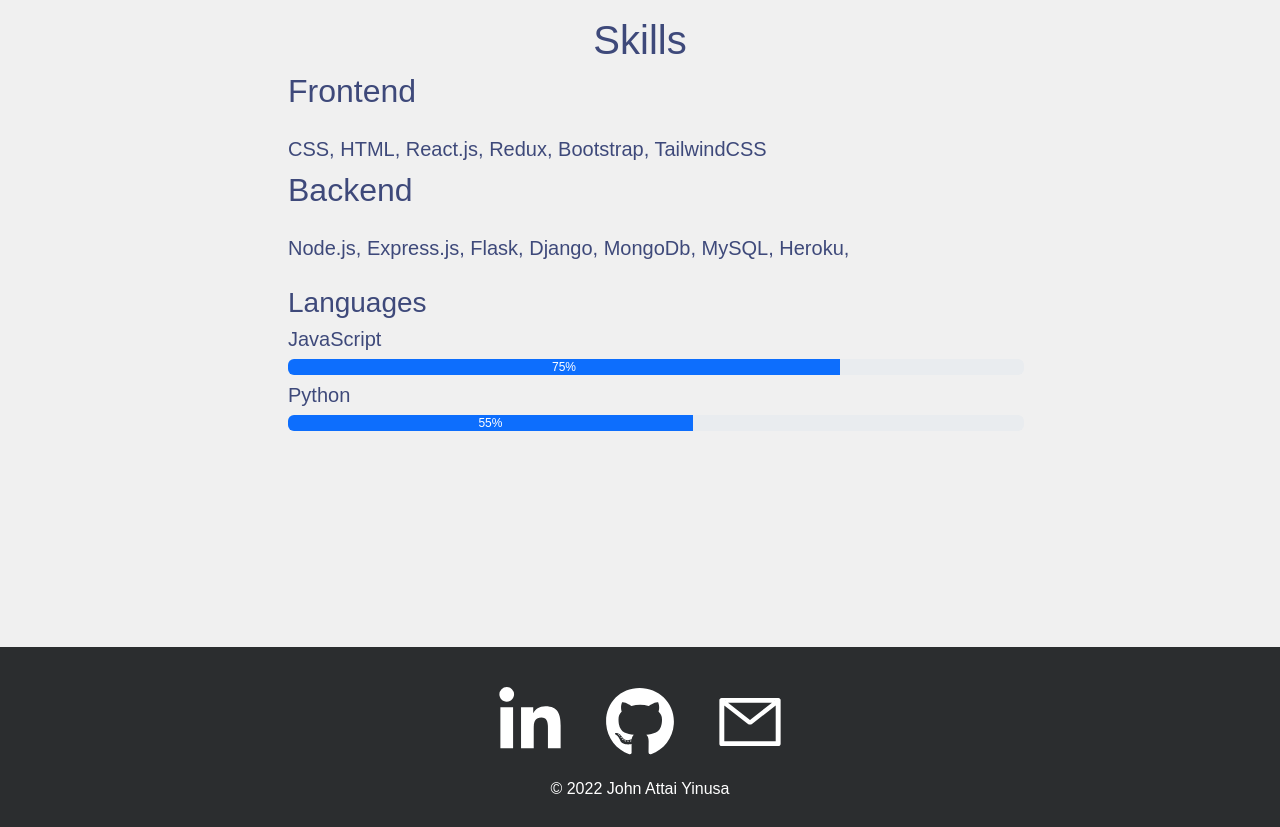
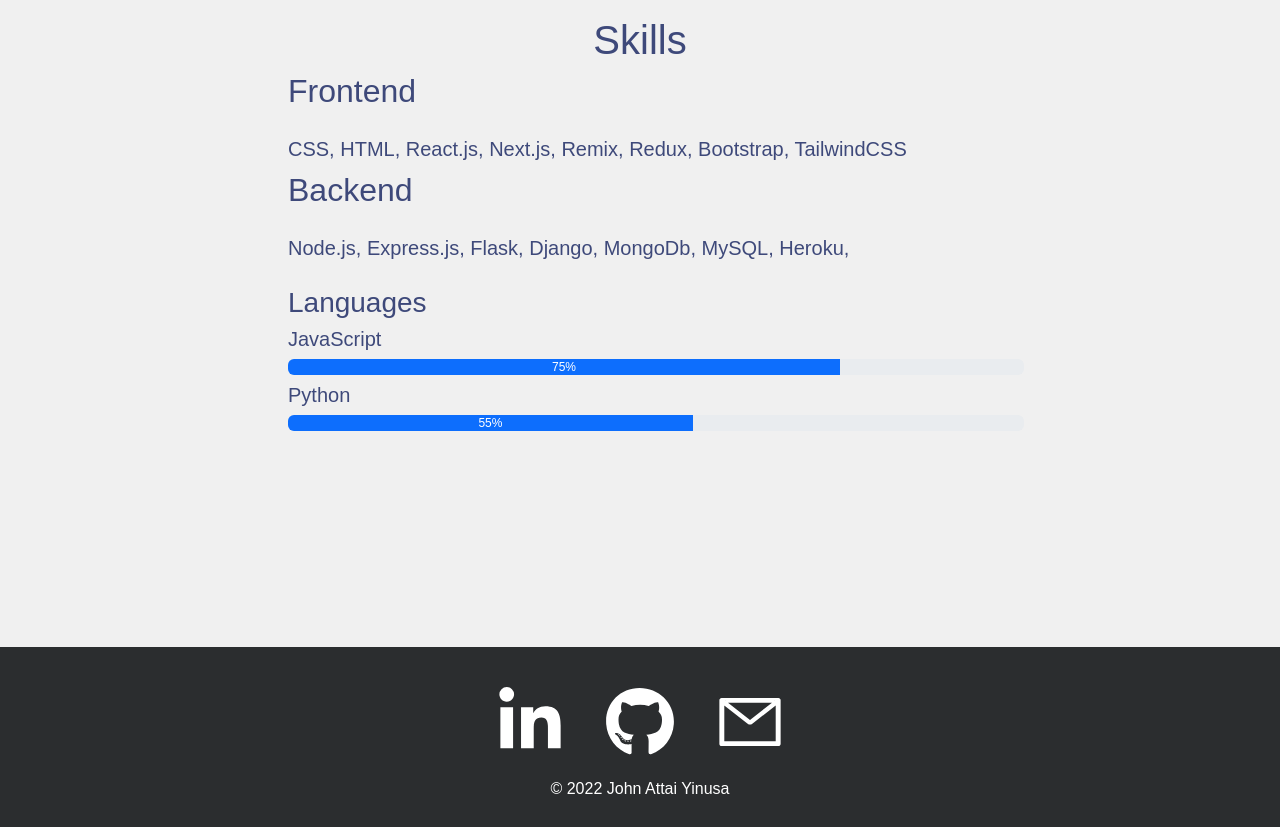
Before and after one commit to DonAttai/attai-portfolio, a React (Create React App) app: page / in a window 1280 px wide. Shown: the part 800-1627 px from the top of the page. Built offline with nearby package versions, Linux system fonts and the light colour scheme.

Commit message:
added next.js and remix to skill sets

```diff
--- a/src/pages/Home.js
+++ b/src/pages/Home.js
@@ -18,7 +18,9 @@ function Home() {
         <ul className="list">
           <li className="item">
             <h2>Frontend</h2>
-            <span>CSS, HTML, React.js, Redux, Bootstrap, TailwindCSS</span>
+            <span>
+              CSS, HTML, React.js, Next.js, Remix, Redux, Bootstrap, TailwindCSS
+            </span>
           </li>
           <li className="item">
             <h2>Backend</h2>
```
